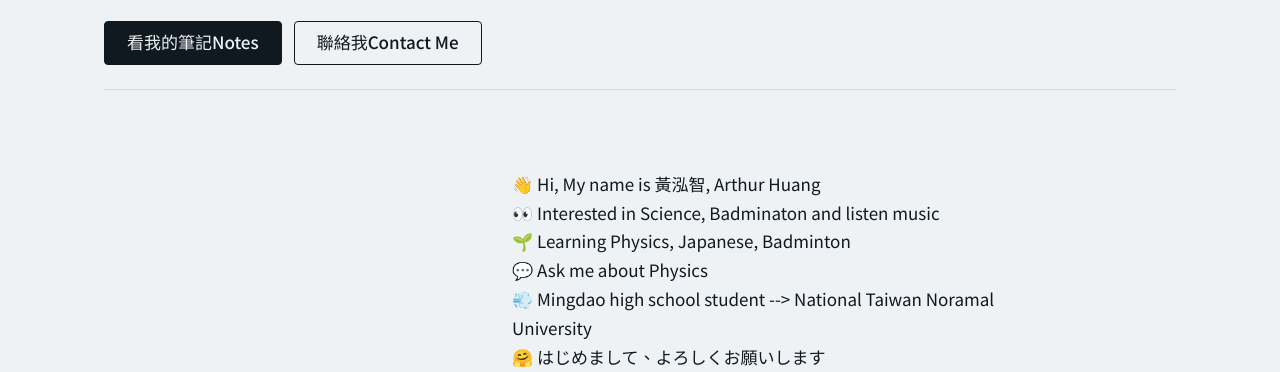
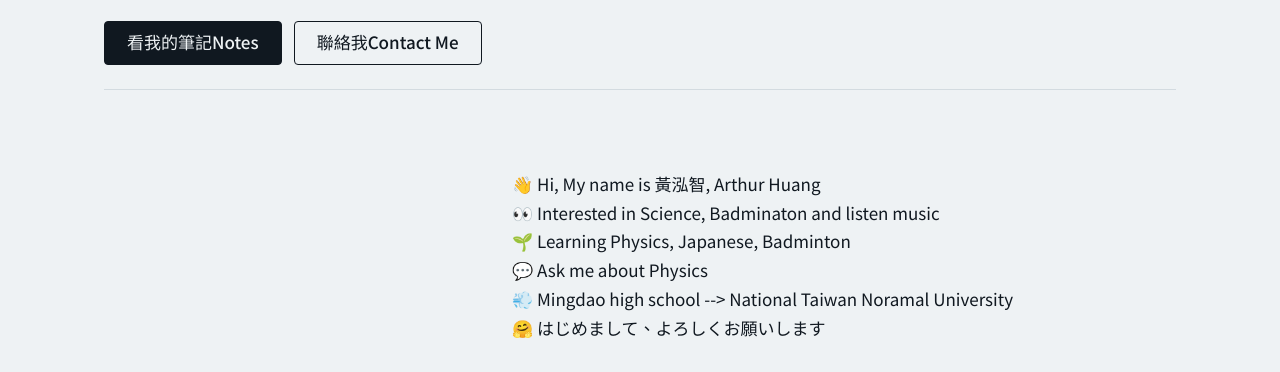
Before and after one commit to hhjbear/Arthur-Huang-, a plain HTML site: page index.html in a window 1280 px wide. Shown: the part 348-720 px from the top of the page. Drawn offline with Linux system fonts and the light colour scheme.

Commit message:
Update index.html

```diff
--- a/index.html
+++ b/index.html
@@ -85,7 +85,7 @@ html{scroll-behavior:smooth}
 <p style="margin:0">👀 Interested in Science, Badminaton and listen music</p>
 <p style="margin:0">🌱 Learning Physics, Japanese, Badminton</p>
 <p style="margin:0">💬 Ask me about Physics</p>
-<p style="margin:0">💨 Mingdao high school student --> National Taiwan Noramal University</p>
+<p style="margin:0">💨 Mingdao high school --> National Taiwan Noramal University</p>
 <p style="margin:0">🤗 はじめまして、よろしくお願いします</p>
 <div class="facts">
 <div><div class="mono">學校</div>國立臺灣師範大學(NTNU)</div>
```
